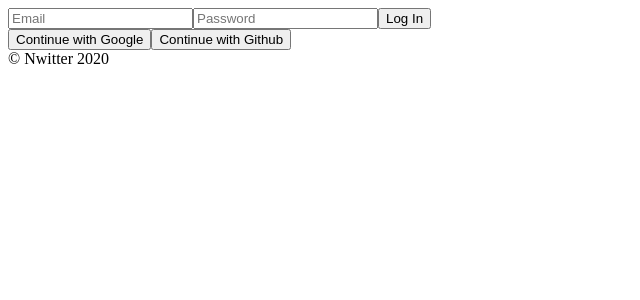
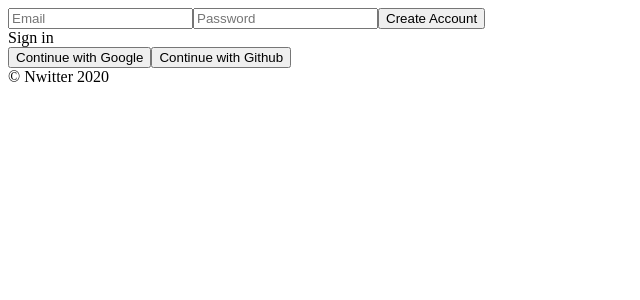
Before and after one commit to clianor/nwitter, a React (Create React App) app: page /#/ in a window 1280 px wide. Shown: the top 300 px of the page, without its empty margins (0-640 px from the left). Built offline with nearby package versions, Linux system fonts and the light colour scheme; no server answers.

Commit message:
2.4 Log In
Signed-off-by: clianor <ejrgus94160@gmail.com>

```diff
--- a/src/components/App.js
+++ b/src/components/App.js
@@ -1,13 +1,25 @@
-import React, { useState } from "react";
+import React, { useEffect, useState } from "react";
 import AppRouter from "components/Router";
 import { authService } from "fbase";
 
 function App() {
-  const [isLoggedIn, setIsLoggedIn] = useState(authService.currentUser);
+  const [init, setInit] = useState(false);
+  const [isLoggedIn, setIsLoggedIn] = useState(false);
+
+  useEffect(() => {
+    authService.onAuthStateChanged((user) => {
+      if (user) {
+        setIsLoggedIn(true);
+      } else {
+        setIsLoggedIn(false);
+      }
+      setInit(true);
+    });
+  }, []);
 
   return (
     <>
-      <AppRouter isLoggedIn={isLoggedIn} />
+      {init ? <AppRouter isLoggedIn={isLoggedIn} /> : "Initializing..."}
       <footer>&copy; Nwitter {new Date().getFullYear()}</footer>
     </>
   );
--- a/src/routes/Auth.js
+++ b/src/routes/Auth.js
@@ -4,7 +4,8 @@
 const Auth = () => {
   const [email, setEmail] = useState("");
   const [password, setPassword] = useState("");
-  const [newAccount, setNewAccount] = useState(false);
+  const [newAccount, setNewAccount] = useState(true);
+  const [error, setError] = useState("");
 
   const onChange = (event) => {
     const {
@@ -32,8 +33,12 @@
       }
       console.log(data);
     } catch (error) {
-      console.log(error);
+      setError(error.message);
     }
+  };
+
+  const toggleAccount = () => {
+    setNewAccount((prev) => !prev);
   };
 
   return (
@@ -56,7 +61,11 @@
           required
         />
         <input type="submit" value={newAccount ? "Create Account" : "Log In"} />
+        {error}
       </form>
+      <span onClick={toggleAccount}>
+        {newAccount ? "Sign in" : "Create Account"}
+      </span>
       <div>
         <button>Continue with Google</button>
         <button>Continue with Github</button>
```
